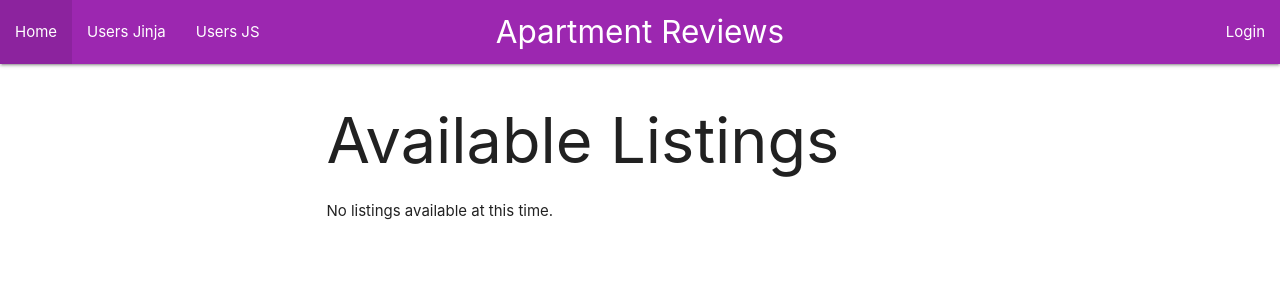
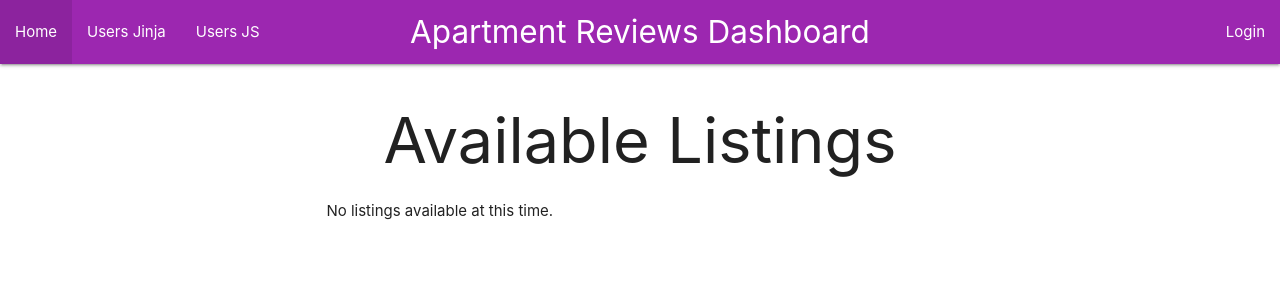
Before and after one commit to Crib-Coders/INFO2602Project, a Flask app: page / in a window 1280 px wide. Shown: the top 300 px of the page. Run offline with Flask 3, Linux system fonts and the light colour scheme; data that the repository does not hold is empty.

Commit message:
minor changes

```diff
--- a/App/templates/index.html
+++ b/App/templates/index.html
@@ -1,6 +1,6 @@
 {% extends "layout.html" %}
 {% block title %}Apartment Reviews{% endblock %}
-{% block page %}Apartment Reviews{% endblock %}
+{% block page %}Apartment Reviews  Dashboard{% endblock %}
 
 {% block content %}
 <div class="container">
@@ -8,14 +8,14 @@
         <!-- PRIVATE VIEW (Logged In) -->
         <div class="row">
             <div class="col s12">
-              <h4>Welcome, {{ current_user.username }}!</h4>
+
               {% if current_user.role == 'landlord' %}
 
               {% endif %}
     {% endif %}
 
     <!-- PUBLIC LISTINGS SECTION (Matches Wireframe) -->
-    <h1 class="mb-4">Available Listings</h1>
+    <h1 class="center-align mb-4">Available Listings</h1>
 
   {% if listings %}
     <div class="row">
@@ -38,7 +38,7 @@
                 <i class="fas fa-map-marker-alt"></i> {{ listing.location }}
               </p>
 
-  <a href="{{ url_for('listing_views.view_listing', id=listing.id) }}" class="btn btn-primary">View Details</a>
+               <a href="{{ url_for('listing_views.view_listing', id=listing.id) }}" class="btn btn-primary">View Details</a>
             </div>
           </div>
         </div>
```
